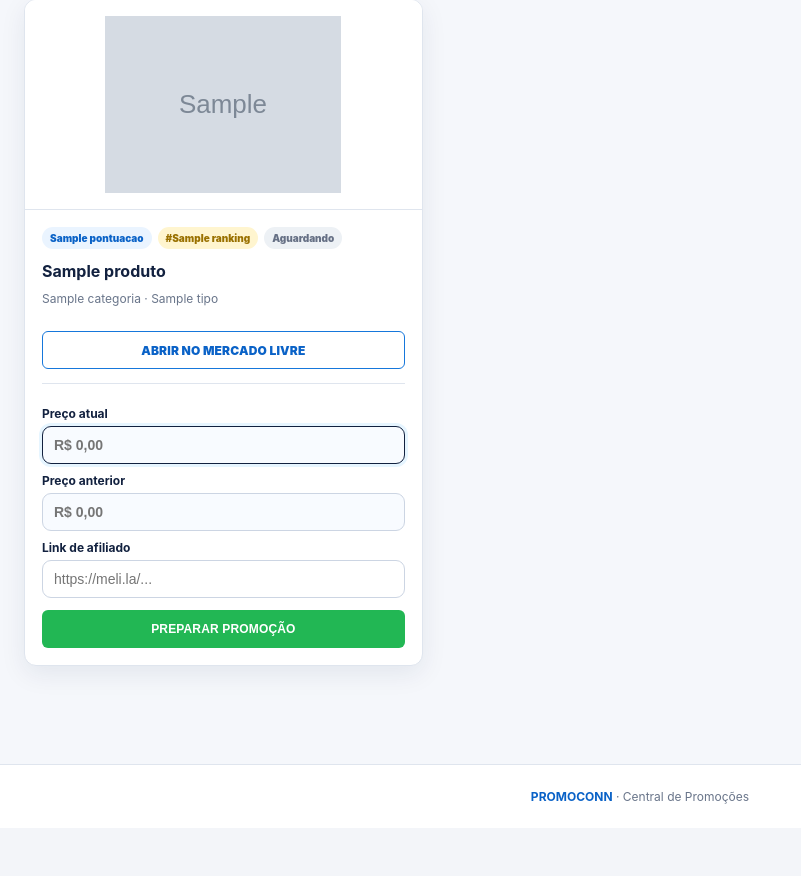
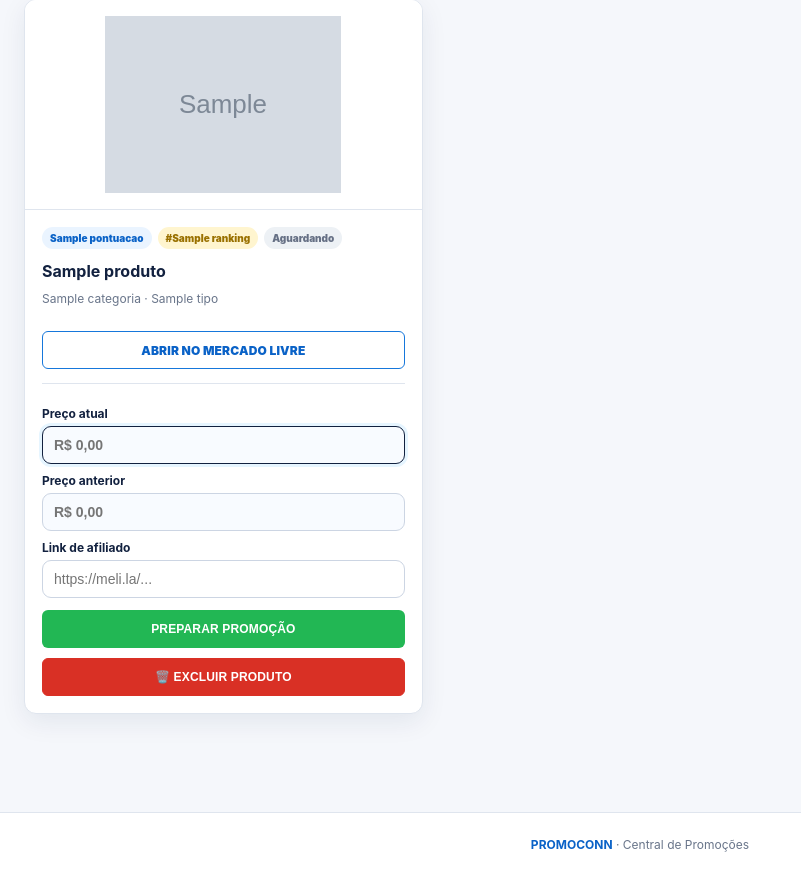
Before and after one commit to samu013/PromoConn, a Flask app: template templates/link.html in a window 1280 px wide. Shown: the part 405-1281 px from the top of the page, without its empty margins (0-801 px from the left). Before the commit the page ends 1209 px from the top, so only its background shows below. Run offline with Flask 3, Linux system fonts and the light colour scheme; the template is opened without the code that fills it: most values are stand-ins (such as "Sample title", 1, 10 or a date in 2020); grey boxes marked "Sample" are stand-in pictures; parts of the project's set-up code (start-up, migrations or seed data) failed here and were passed over; some libraries are stand-ins or nearby versions.

Commit message:
Adiciona exclusao de produtos na fila

```diff
--- a/app.py
+++ b/app.py
@@ -36,6 +36,10 @@ from database.canais_telegram import (
 from database.database import (
     conectar,
     criar_tabelas,
+)
+
+from database.oportunidades import (
+    excluir_oportunidade,
 )
 
 from services.pontuacao import (
@@ -1313,6 +1317,52 @@ def salvar_oferta(
         )
     )
 
+
+# =========================================================
+# EXCLUIR OPORTUNIDADE
+# =========================================================
+
+@app.route(
+    "/oportunidade/"
+    "<int:oportunidade_id>/excluir",
+
+    methods=["POST"],
+)
+@login_obrigatorio
+def excluir_oportunidade_web(
+    oportunidade_id
+):
+    excluir_oportunidade(
+        oportunidade_id
+    )
+
+    return redirect(
+        url_for(
+            "pagina_link",
+
+            busca=request.form.get(
+                "retorno_busca",
+                ""
+            ),
+
+            categoria=request.form.get(
+                "retorno_categoria",
+                ""
+            ),
+
+            ordem=request.form.get(
+                "retorno_ordem",
+                "score"
+            ),
+
+            pagina=request.form.get(
+                "retorno_pagina",
+                1
+            ),
+        )
+    )
+
+
 # =========================================================
 # PUBLICAÇÃO MANUAL
 # =========================================================
--- a/templates/link.html
+++ b/templates/link.html
@@ -40,6 +40,22 @@ PromoConn - Aguardando Link
         background: #f8fbff;
         color: var(--azul-escuro);
         font-weight: bold;
+    }
+
+    .form-excluir {
+        margin-top: 10px;
+    }
+
+    .botao-excluir {
+        width: 100%;
+        background: #d93025;
+        color: #ffffff;
+        border: 1px solid #d93025;
+    }
+
+    .botao-excluir:hover {
+        background: #b3261e;
+        border-color: #b3261e;
     }
 </style>
 {% endblock %}
@@ -403,6 +419,68 @@ PromoConn - Aguardando Link
 
                     </form>
 
+
+                    <form
+                        class="form-excluir"
+                        method="POST"
+
+                        action="{{
+                            url_for(
+                                'excluir_oportunidade_web',
+                                oportunidade_id=
+                                    produto.id
+                            )
+                        }}"
+
+                        onsubmit="
+                            return confirm(
+                                'Deseja realmente excluir este produto?'
+                            );
+                        "
+                    >
+
+                        <input
+                            type="hidden"
+                            name="csrf_token"
+                            value="{{ csrf_token() }}"
+                        >
+
+                        <input
+                            type="hidden"
+                            name="retorno_busca"
+                            value="{{ busca }}"
+                        >
+
+                        <input
+                            type="hidden"
+                            name="retorno_categoria"
+                            value="{{ categoria_selecionada }}"
+                        >
+
+                        <input
+                            type="hidden"
+                            name="retorno_ordem"
+                            value="{{ ordem_selecionada }}"
+                        >
+
+                        <input
+                            type="hidden"
+                            name="retorno_pagina"
+                            value="{{ pagina }}"
+                        >
+
+                        <button
+                            type="submit"
+                            class="
+                                botao
+                                botao-excluir
+                            "
+                        >
+                            🗑️ Excluir produto
+                        </button>
+
+                    </form>
+
                 {% else %}
 
                     <div class="estado-vazio">
```
